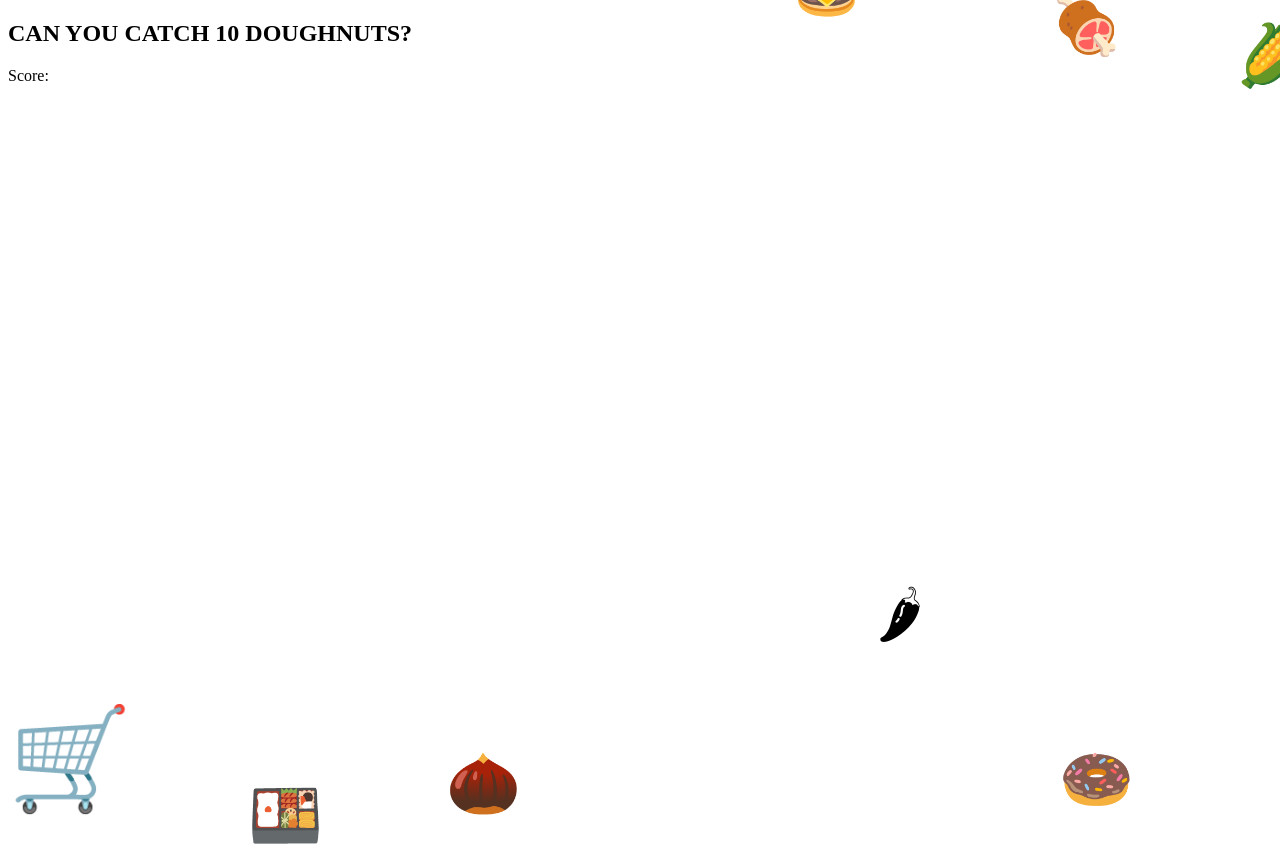
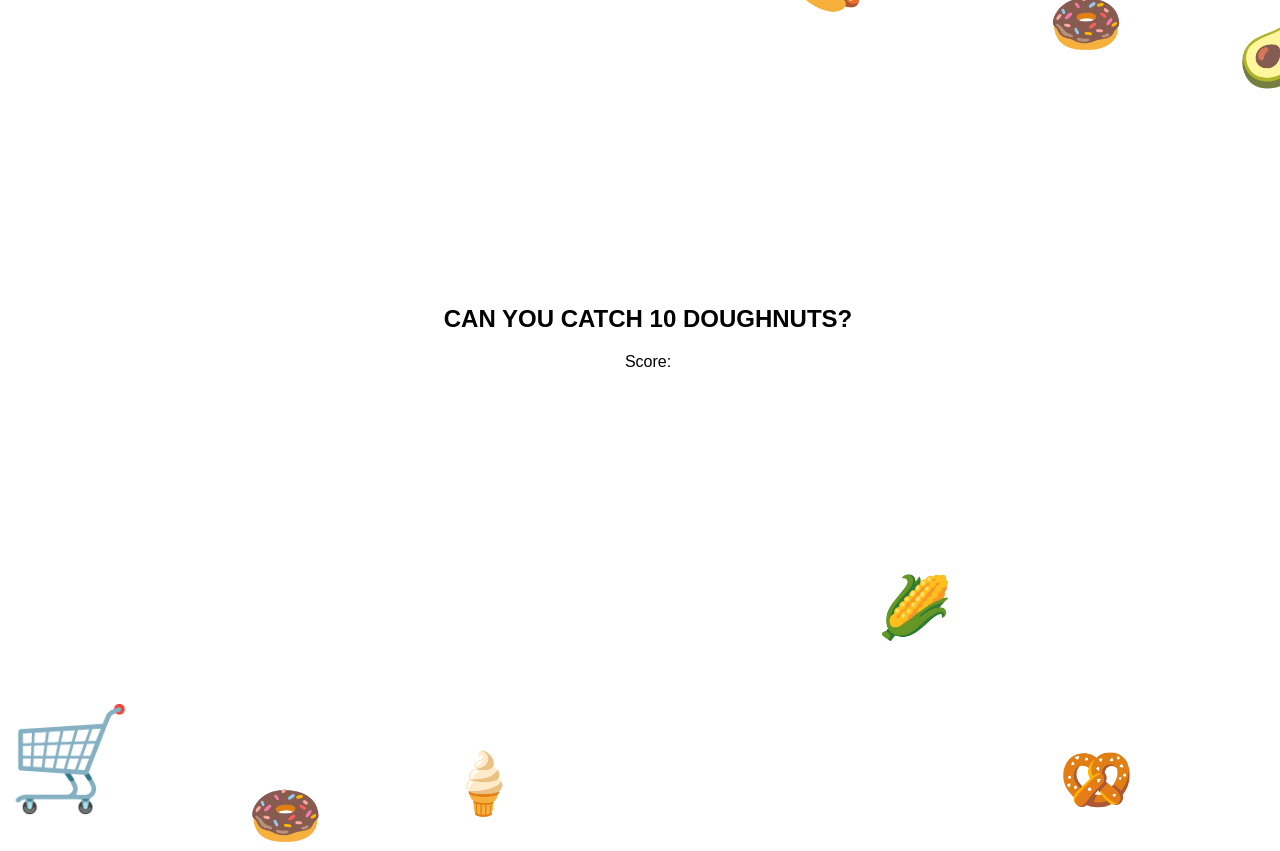
Before and after one commit to alistairjoelquinn/catch_the_doughnut, a website: page public/index.html in a window 1280 px wide. Shown: the top 851 px of the page. Drawn offline with nearby package versions, Linux system fonts and the light colour scheme; a web font is replaced by a local one.

Commit message:
scoreboard setup

```diff
--- a/public/index.html
+++ b/public/index.html
@@ -4,10 +4,12 @@
     <meta charset="UTF-8">
     <meta name="viewport" content="width=device-width, initial-scale=1.0">
     <link rel="stylesheet" href="styles.css">
+    <link href="https://fonts.googleapis.com/css?family=Lacquer&display=swap" rel="stylesheet">
     <title>🍩</title>
 </head>
 <body>
-    <section id="waiting">
+    <section id="waiting"></section>
+    <section class="text">
         <h1>CAN YOU CATCH 10 DOUGHNUTS? </h1>
         <section class="score-box">
             <section class="score-line">Score: </section><section class="score-line" id="score"></section>
--- a/public/js/script.js
+++ b/public/js/script.js
@@ -2,7 +2,7 @@
     let score = 0;
     let scoreBox = document.getElementById('score');
 
-    const basket = {
+    const trolley = {
         target: document.getElementById('player'),
         x: 0,
         move() {
@@ -22,7 +22,7 @@
         for(let x = 0; x < foods.length; x++) {
             newHeight = parseInt(((foods.eq(x).css('top')).split('px')[0]), 10) + 4;
             itemLeft = foods.eq(x).offset().left;
-            if(((newHeight > (window.innerHeight - 100))) && itemLeft > basket.x && itemLeft < (basket.x + 80) && foods.eq(x).text() == '🍩') {
+            if(((newHeight > (window.innerHeight - 100))) && itemLeft > trolley.x && itemLeft < (trolley.x + 80) && foods.eq(x).text() == '🍩') {
                 score++;
                 foods.eq(x).remove();
                 scoreBox.innerText = score;
@@ -37,7 +37,7 @@
     const makeFood = () => {
         if(Math.random() > 0.96) {
             let elem = document.createElement('div');
-            let text = food[Math.floor(Math.random() * 24)];
+            let text = food[Math.floor(Math.random() * food.length)];
             elem.innerText = text;
             elem.style.top = '-60px';
             elem.style.transform = `translateX(${Math.random() * window.innerWidth}px)`;
@@ -46,14 +46,14 @@
     }
 
     const basketCheck = () => {
-        if (keyPress[37]) basket.x -= 4;
-        if (keyPress[39]) basket.x += 4;
+        if (keyPress[37]) trolley.x -= 4;
+        if (keyPress[39]) trolley.x += 4;
     }
 
     const init = () => {
         foodMove();
         basketCheck();
-        basket.move();
+        trolley.move();
         makeFood();
         requestAnimationFrame(init);
     }
--- a/public/styles.css
+++ b/public/styles.css
@@ -1,3 +1,17 @@
+body {
+    font-family: 'Lacquer', sans-serif;
+}
+
+.text {
+    display: flex;
+    flex-direction: column;
+    justify-content: center;
+    align-items: center;
+    width: 100vw;
+    height: 100vh;
+    transform: translateY(-10vh);
+}
+
 #player {
     font-size: 100px;
     height: 100px;
```
